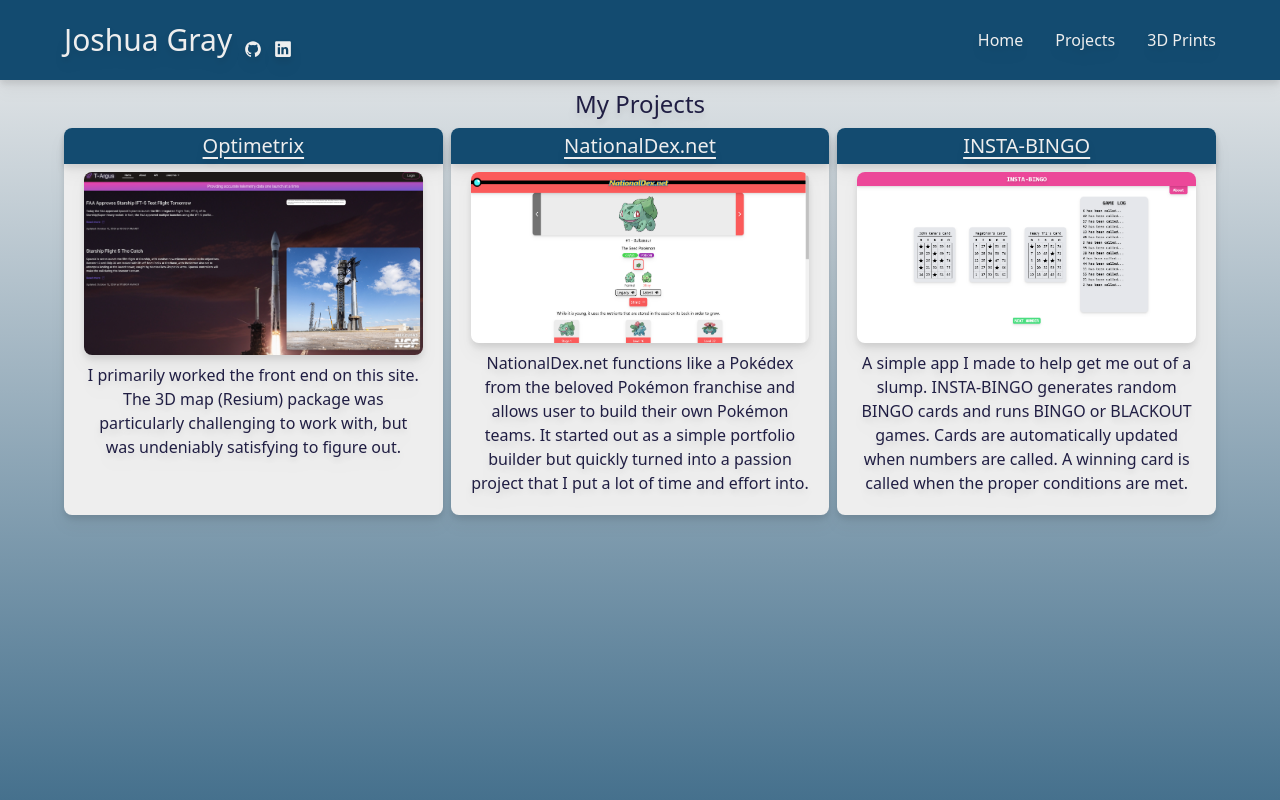
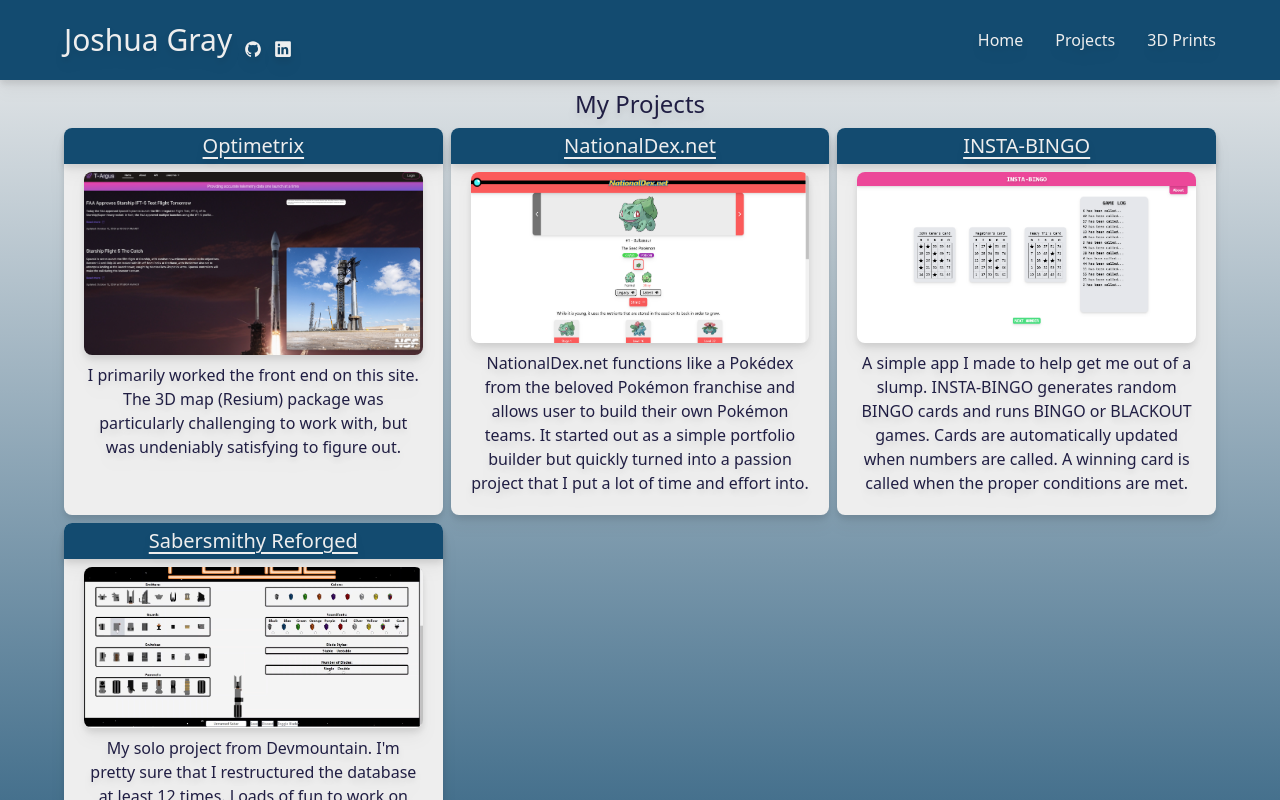
Before and after one commit to Joshawott64/Joshawott64.github.io, a React (Vite) app: page /projects in a window 1280 px wide. Built offline with nearby package versions, Linux system fonts and the light colour scheme.

Commit message:
added sabersmithy to projects page

```diff
--- a/src/pages/ProjectsPage.jsx
+++ b/src/pages/ProjectsPage.jsx
@@ -2,6 +2,7 @@
 import NationalDex from "../assets/NationalDex.png";
 import Optimetrix from "../assets/Optimetrix.png";
 import InstaBingo from "../assets/InstaBingo.png";
+import Sabersmithy from "../assets/Sabersmithy.png";
 
 const ProjectsPage = () => {
   return (
@@ -36,6 +37,14 @@
             "A simple app I made to help get me out of a slump. INSTA-BINGO generates random BINGO cards and runs BINGO or BLACKOUT games. Cards are automatically updated when numbers are called. A winning card is called when the proper conditions are met."
           }
         />
+        <ProjectBox
+          name={"Sabersmithy Reforged"}
+          image={Sabersmithy}
+          hyperlink={"https://www.youtube.com/watch?v=DbxtB5tVBxI"}
+          description={
+            "My solo project from Devmountain. I'm pretty sure that I restructured the database at least 12 times. Loads of fun to work on otherwise."
+          }
+        />
       </div>
     </div>
   );
```
Also changed, not shown: src/assets/Sabersmithy.png (added).
